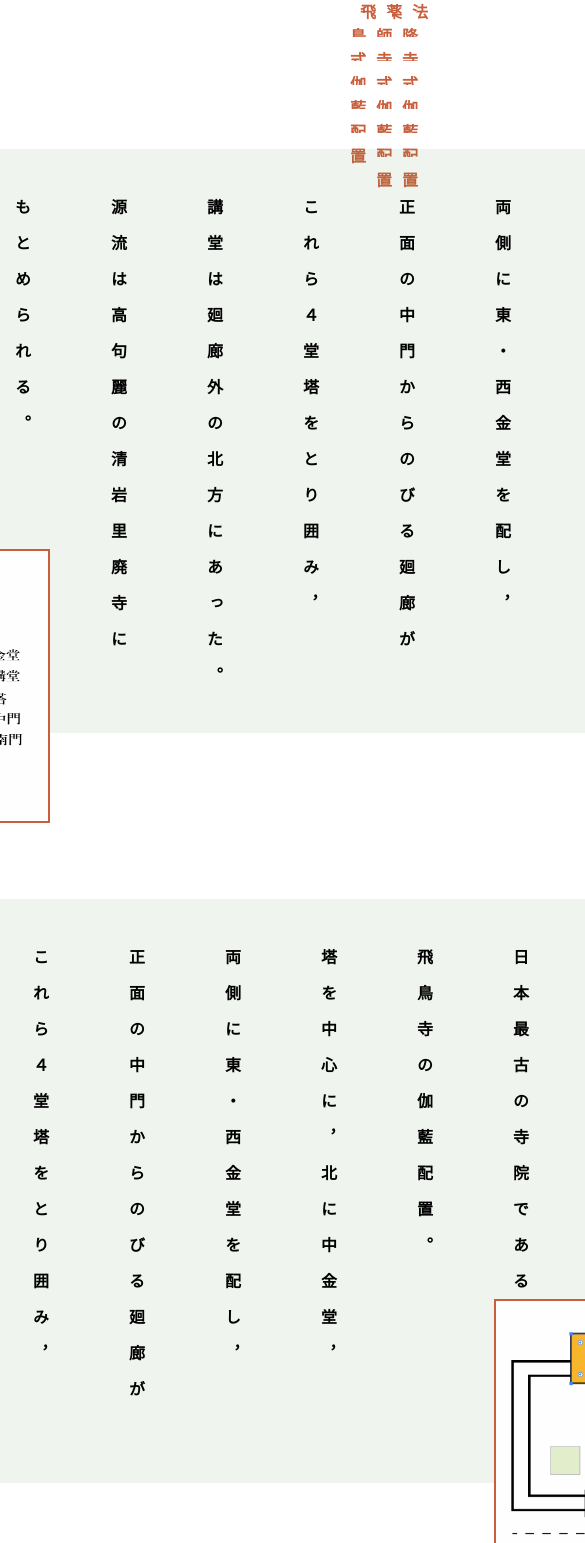
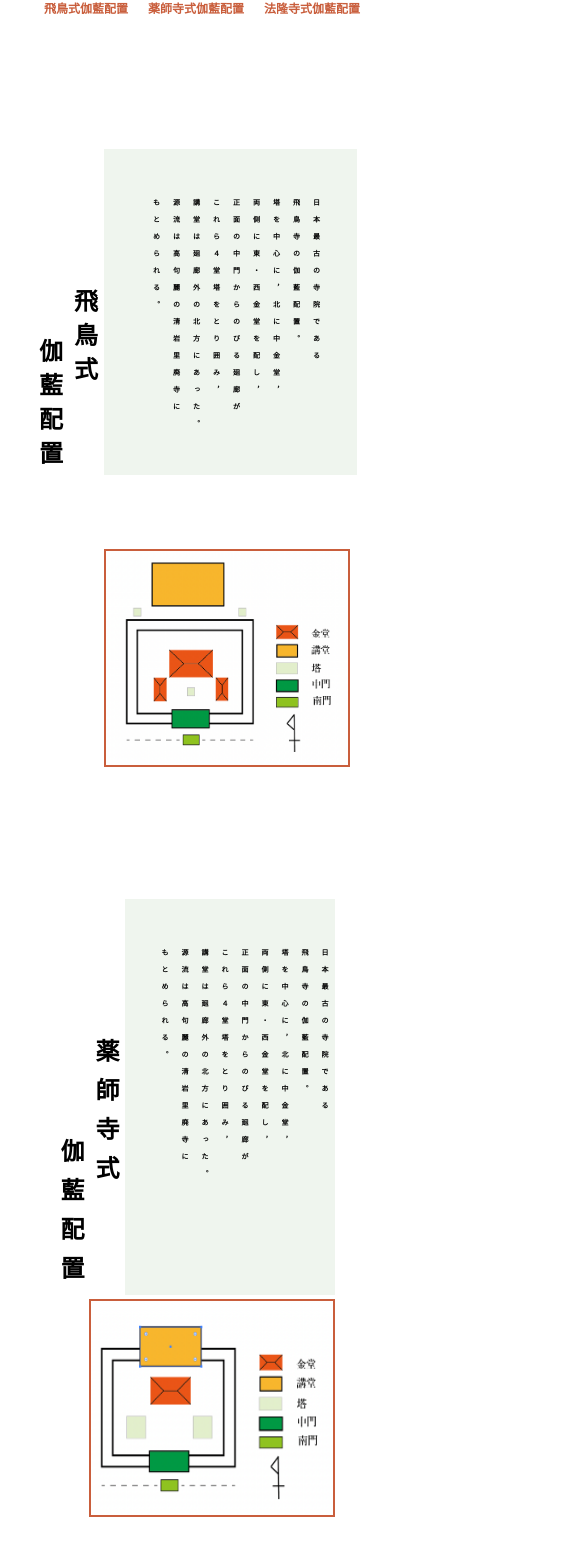
Before and after one commit to takeyoshi1223/orginal-yoshi, a plain HTML site: page bukkyou.html in a window 390 px wide. Shown: the part 251-1794 px from the top of the page, 585 px wide, since content can reach past the window. Drawn offline with nearby package versions, Linux system fonts and the light colour scheme.

Commit message:
responsive kan

```diff
--- a/css/bukkyou.css
+++ b/css/bukkyou.css
@@ -202,3 +202,119 @@
     letter-spacing: 15px;
     padding-top:240px;
 }
+
+@media all and (max-width:480px) {
+    #title h1{
+        font-size: 36px;
+    }
+
+    #list nav {
+        display: flex;
+        justify-content: center;
+        margin-right: -27px;
+        margin-left: -13px;
+        margin-top: 50px;
+        margin-bottom: 50px;
+    }
+
+    #list a {
+        text-decoration: none;
+        color: #C95E3C;
+        background-color: #fff;
+        font-size: 12px;
+        font-family: 'Shippori Mincho', serif;
+        font-weight: bold;
+        padding: 10px 10px 10px 10px;
+        transition: 1.5s;
+        -webkit-transition: 1.5s;
+        -moz-transition: 1.5s;
+        -o-transition: 1.5s;
+    }
+
+    .asuka-p p {
+       font-size: 7px;
+       line-height: 20px;
+       letter-spacing: 10px;
+    }
+
+    .asuka-img img {
+        width: 242px;
+        height: 214px;
+        border: #C95E3C solid 2px;
+    }
+
+    .asuka-p {
+        background-color: rgba(103, 153, 90, 0.1);
+        padding-left: 43px;
+        padding-top: 50px;
+        padding-bottom: 30px;
+        padding-right: 30px;
+    }
+
+    .asuka-title1 h2 {
+        writing-mode: vertical-rl;
+        font-size: 24px;
+        font-family: 'Shippori Mincho', serif;
+        font-weight: bold;
+        letter-spacing: 10px;
+        margin-right: 0px;
+        padding-top: 140px;
+    }
+
+    .asuka-title2 h2 {
+        writing-mode: vertical-rl;
+        font-size: 24px;
+        font-family: 'Shippori Mincho', serif;
+        font-weight: bold;
+        letter-spacing: 10px;
+        padding-top: 190px;
+    }
+
+    .yakushiji-p p {
+        font-size: 7px;
+        line-height: 20px;
+        letter-spacing: 10px;
+    }
+
+    .yakushiji-p {
+        background-color: rgba(103, 153, 90, 0.1);
+        padding-left: 30px;
+        padding-top: 50px;
+        padding-bottom: 30px;
+        padding-right: 0px;
+    }
+
+    .yakushiji-title1 h2 {
+        writing-mode: vertical-rl;
+        font-size: 24px;
+        font-family: 'Shippori Mincho', serif;
+        font-weight: bold;
+        letter-spacing: 15px;
+        margin-right: 0px;
+        padding-top: 140px;
+    }
+
+    .yakushiji-title2 h2 {
+        writing-mode: vertical-rl;
+        font-size: 24px;
+        font-family: 'Shippori Mincho', serif;
+        font-weight: bold;
+        letter-spacing: 15px;
+        padding-top: 240px;
+    }
+
+    .yakushiji-img img {
+        width: 242px;
+        height: 214px;
+        border: #C95E3C solid 2px;
+    }
+
+    .horyuji-title2 h2 {
+        writing-mode: vertical-rl;
+        font-size: 24px;
+        font-family: 'Shippori Mincho', serif;
+        font-weight: bold;
+        letter-spacing: 15px;
+        padding-top: 240px;
+    }
+}
--- a/css/jinja.css
+++ b/css/jinja.css
@@ -192,3 +192,79 @@
     margin-right:50px;
     padding-top:200px
 }
+
+@media all and (max-width:480px) {
+    #title h1 {
+        font-size: 36px;
+        font-family: 'Shippori Mincho', serif;
+        font-weight: bold;
+        text-align: center;
+        padding: 100px 0px 100px 0px;
+        margin: 0px 100px 130px 100px;
+    }
+
+    #list nav {
+        display: flex;
+        justify-content: space-between;
+        margin-right: 49px;
+        margin-left: 65px;
+        margin-top: 50px;
+        margin-bottom: 50px;
+    }
+
+    .asuka-p p {
+        writing-mode: vertical-rl;
+        font-size: 7px;
+        font-family: 'Shippori Mincho', serif;
+        font-weight: bold;
+        letter-spacing: 20px;
+        line-height: 200%;
+    }
+
+    .asuka-p {
+        background-color: rgba(103, 153, 90, 0.1);
+        padding-left: 28px;
+        padding-top: 50px;
+        padding-bottom: 30px;
+        padding-right: 30px;
+    }
+
+    .asuka-img img {
+    width: 202px;
+    height: 164px;
+    }
+
+    .set1 .asuka-img {
+        position: absolute;
+        top: 465px;
+        left: 0px;
+    }
+
+    .yakushiji-p p {
+        writing-mode: vertical-rl;
+        font-size: 7px;
+        font-family: 'Shippori Mincho', serif;
+        font-weight: bold;
+        letter-spacing: 20px;
+        line-height: 200%;
+    }
+
+    .yakushiji-img img {
+        width: 202px;
+        height: 164px;
+    }
+
+    .yakushiji-p {
+        background-color: rgba(103, 153, 90, 0.1);
+        padding-left: 30px;
+        padding-top: 50px;
+        padding-bottom: 30px;
+        padding-right: 18px;
+    }
+
+    .set2 .yakushiji-img {
+        position: absolute;
+        top: 455px;
+        right: 0px;
+    }
+}
```
